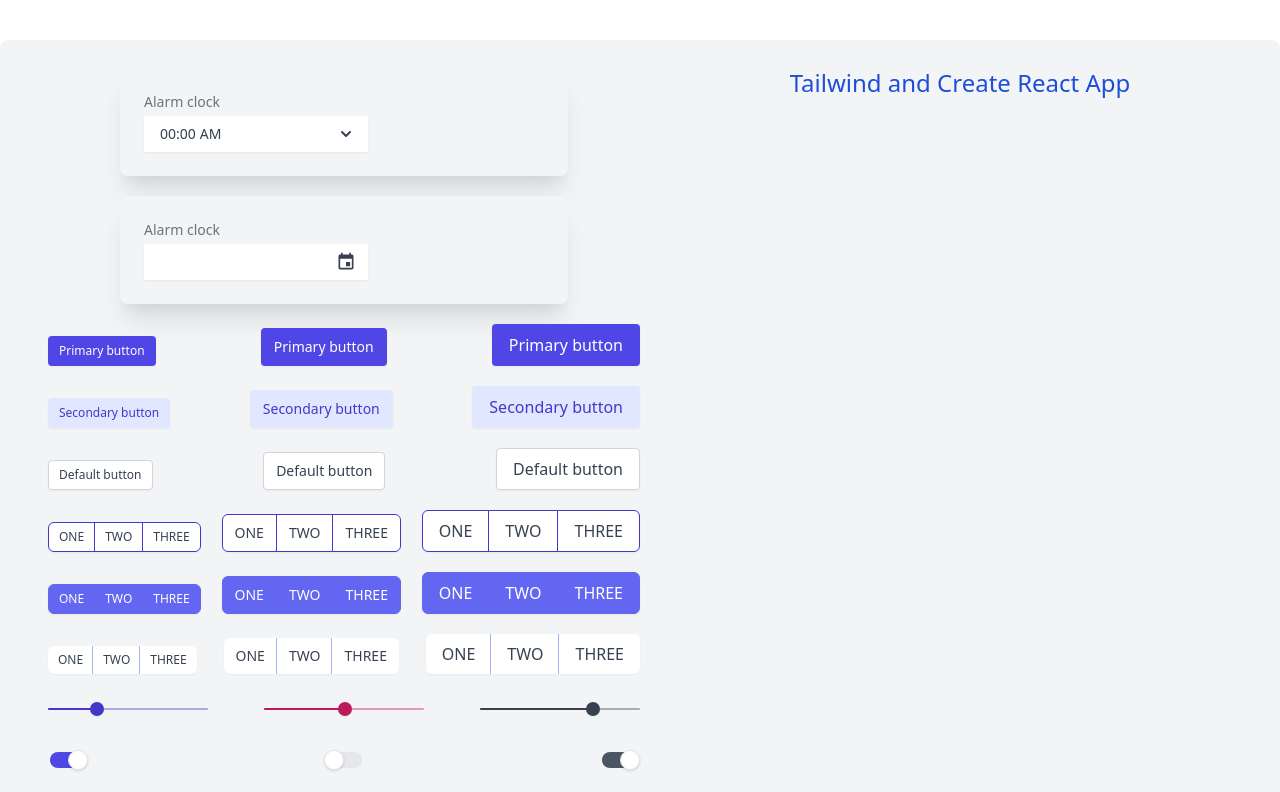
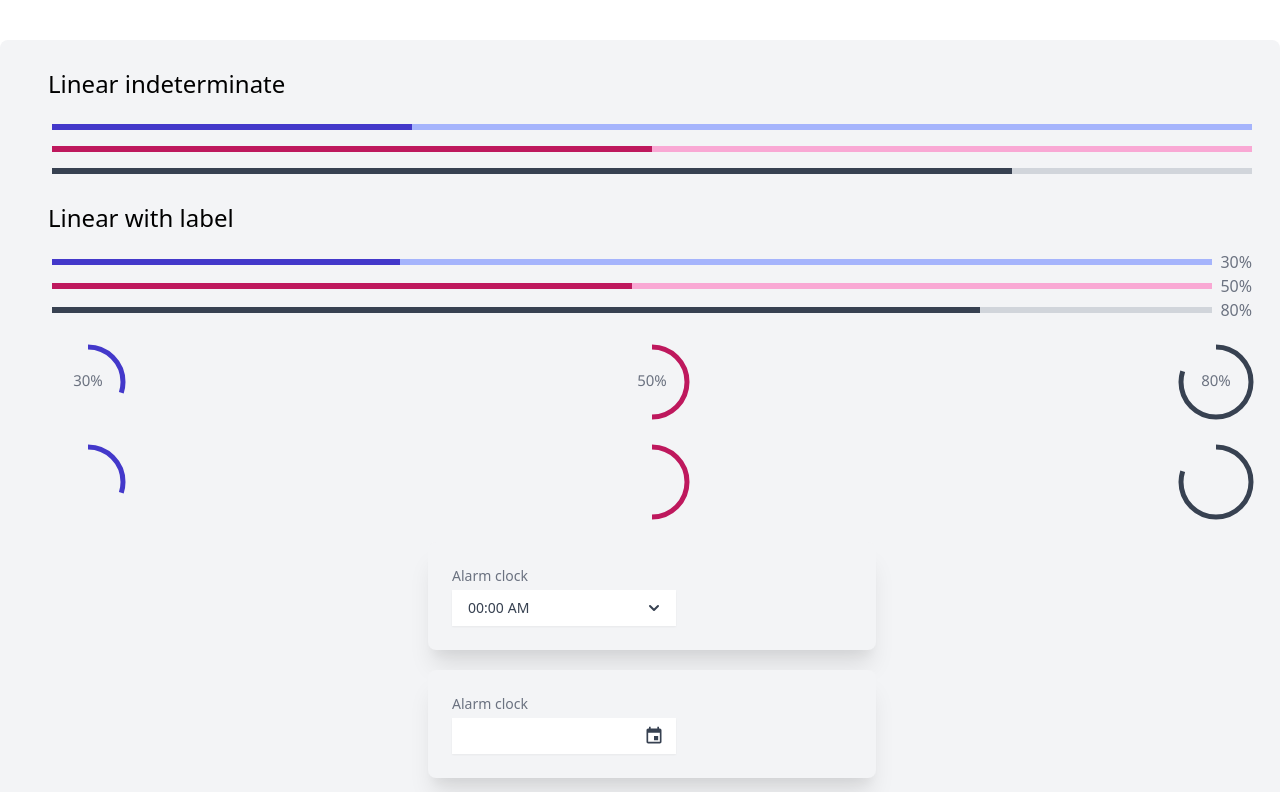
Before and after one commit to amacool/MVP-React-Tailwind-Template, a React (Create React App) app: page / in a window 1280 px wide. Shown: the top 792 px of the page. Built offline with nearby package versions, Linux system fonts and the light colour scheme.

Commit message:
add circular & linear progress bars

```diff
--- a/src/App.js
+++ b/src/App.js
@@ -7,6 +7,8 @@ import CustomSlider from "./components/CustomSlider";
 import CustomSwitch from "./components/CustomSwitch";
 import CustomTextField from "./components/CustomTextField";
 import CustomSelectBox from "./components/CustomSelectBox";
+import LinearProgressBar from "./components/LinearProgressBar";
+import CircularProgressBar from "./components/CircularProgressBar";
 
 import SimpleList from "./components/SimpleList";
 import NestedList from "./components/NestedList";
@@ -37,7 +39,32 @@ import {
 function App() {
   return (
     <div className="w-full mx-auto flex p-6 bg-gray-100 mt-10 rounded-lg shadow-xl grid grid-cols-2">
-      <div className="ml-6 pt-1 col-span-1">
+      <div className="ml-6 pt-1 col-span-2">
+        <div className="mb-5">
+          <h1 className="text-2xl pb-4">Linear indeterminate</h1>
+          <LinearProgressBar defaultValue={30} color="primary" />
+          <LinearProgressBar defaultValue={50} color="secondary" />
+          <LinearProgressBar defaultValue={80} />
+        </div>
+
+        <div className="mb-5">
+          <h1 className="text-2xl pb-4">Linear with label</h1>
+          <LinearProgressBar defaultValue={30} color="primary" withLabel />
+          <LinearProgressBar defaultValue={50} color="secondary" withLabel />
+          <LinearProgressBar defaultValue={80} withLabel />
+        </div>
+
+        <div className="mb-5 flex justify-between items-end">
+          <CircularProgressBar defaultValue={30} radius={40} color="primary" withLabel />
+          <CircularProgressBar defaultValue={50} radius={40} color="secondary" withLabel />
+          <CircularProgressBar defaultValue={80} radius={40} withLabel />
+        </div>
+
+        <div className="mb-5 flex justify-between items-end">
+          <CircularProgressBar defaultValue={30} radius={40} color="primary" />
+          <CircularProgressBar defaultValue={50} radius={40} color="secondary" />
+          <CircularProgressBar defaultValue={80} radius={40} />
+        </div>
         <div className="mb-5">
           <CustomTimePicker label="Alarm clock" />
         </div>
@@ -104,11 +131,6 @@ function App() {
           <CustomSelectBox label="Assigned to" defaultValue="Arlene Mccoy" options={["Wade Cooper", "Arlene Mccoy", "Devon Webb", "Tom Cook", "Tanya Fox", "Hellen Schmidt", "Tailwind"]} color="secondary" />
           <CustomSelectBox label="Assigned to" defaultValue="Arlene Mccoy" options={["Wade Cooper", "Arlene Mccoy", "Devon Webb", "Tom Cook", "Tanya Fox", "Hellen Schmidt", "Tailwind"]} />
         </div>
-      </div>
-      <div className="ml-6 pt-1 col-span-1">
-        <h1 className="text-2xl text-blue-700 leading-tight text-center">
-          Tailwind and Create React App
-        </h1>
       </div>
 
       <div className="flex flex-col md:flex-row py-32 justify-center items-start bg-gray-100 col-span-2">
--- /dev/null
+++ b/src/components/CircularProgressBar/index.js
@@ -0,0 +1,76 @@
+import React, { useEffect, useRef, useState } from 'react';
+import PropTypes from 'prop-types';
+
+const getColor = (color) => {
+  if (color === 'primary') {
+    return '#4338ca';
+  } else if (color === 'secondary') {
+    return '#be185d';
+  } else {
+    return '#374151';
+  }
+};
+
+const CircularProgressBar = ({ defaultValue, radius, lineWidth, color, withLabel }) => {
+  const [value, setValue] = useState(0);
+  const canvas = useRef(null);
+
+  useEffect(() => {
+    if (value < defaultValue) {
+      setTimeout(() => {
+        setValue(value + defaultValue / 30)
+        let ctx = canvas.current.getContext("2d");
+        ctx.clearRect(0, 0, canvas.current.width, canvas.current.height);
+        drawCircle(ctx);
+        withLabel && drawText(ctx);
+      });
+    } else {
+      setValue(defaultValue);
+      let ctx = canvas.current.getContext("2d");
+      ctx.clearRect(0, 0, canvas.current.width, canvas.current.height);
+      drawCircle(ctx);
+      withLabel && drawText(ctx);
+    }
+  }, [value]);
+
+  const drawCircle = (ctx) => {
+    ctx.lineWidth = lineWidth;
+    ctx.strokeStyle = getColor(color);
+    ctx.beginPath();
+    ctx.arc(radius, radius, radius - lineWidth, -0.5 * Math.PI, Math.PI * (2 * value / 100 - 0.5));
+    ctx.stroke();
+  };
+
+  const drawText = (ctx) => {
+    ctx.fillStyle = "#6b7280";
+    ctx.font = `15px 'Segoe UI'`;
+    ctx.textAlign = 'center';
+    ctx.textBaseline = 'middle';
+    ctx.fillText(`${value.toFixed(0)}%`, canvas.current.width/2, canvas.current.height/2);
+  };
+
+  return (
+    <div className="text-indigo-700 stroke-current">
+      <canvas ref={canvas} width={2 * radius} height={2 * radius}/>
+    </div>
+  );
+};
+
+
+CircularProgressBar.propTypes = {
+  radius: PropTypes.number,
+  defaultValue: PropTypes.number,
+  lineWidth: PropTypes.number,
+  color: PropTypes.string,
+  withLabel: PropTypes.bool
+};
+
+CircularProgressBar.defaultProps = {
+  radius: 30,
+  defaultValue: 0,
+  lineWidth: 5,
+  color: 'default',
+  withLabel: false
+};
+
+export default CircularProgressBar;
--- /dev/null
+++ b/src/components/LinearProgressBar/index.js
@@ -0,0 +1,50 @@
+import React, { useEffect, useState } from 'react';
+import PropTypes from 'prop-types';
+
+const getColorClass = (color) => {
+  if (color === 'secondary') {
+    return 'pink';
+  } else if (color === 'primary') {
+    return 'indigo';
+  } else {
+    return 'gray';
+  }
+};
+
+export const LinearProgressBar = ({ defaultValue, color, withLabel }) => {
+  const [width, setWidth] = useState(0);
+  const colorClass = getColorClass(color);
+
+  useEffect(() => {
+    setWidth(defaultValue);
+  }, []);
+
+  return (
+    <div className="flex items-center px-1">
+      <div className={`flex-1 h-1.5 w-full bg-${colorClass}-300 my-2`}>
+        <div className={`h-full bg-${colorClass}-700`}
+             style={{
+               transition: `all 0.4s ease`,
+               width: `${width}%`
+             }}
+        >
+        </div>
+      </div>
+      {withLabel && <span className="pl-2 text-gray-500">{defaultValue}%</span>}
+    </div>
+  )
+}
+
+LinearProgressBar.propTypes = {
+  defaultValue: PropTypes.number,
+  color: PropTypes.string,
+  withLabel: PropTypes.bool
+};
+
+LinearProgressBar.defaultProps = {
+  defaultValue: 0,
+  color: 'default',
+  withLabel: false
+};
+
+export default LinearProgressBar;
```
Also changed, not shown: 1 other file (tests, documents, lock files or other folders).
